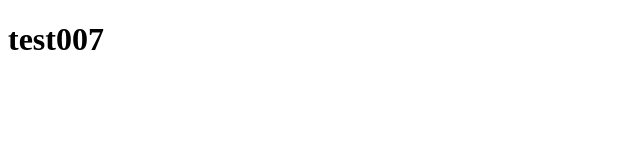
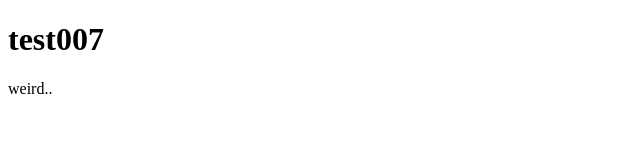
Before and after one commit to tioung/test007, a plain HTML site: page index.html in a window 1280 px wide. Shown: the full height of the page, 0-640 px from the left. Drawn offline with Linux system fonts and the light colour scheme.

Commit message:
second commit

```diff
--- a/index.html
+++ b/index.html
@@ -8,6 +8,7 @@
 </head>
 <body>
     <h1>test007</h1>
+    <p>weird..</p>
 
 </body>
 </html>
```
